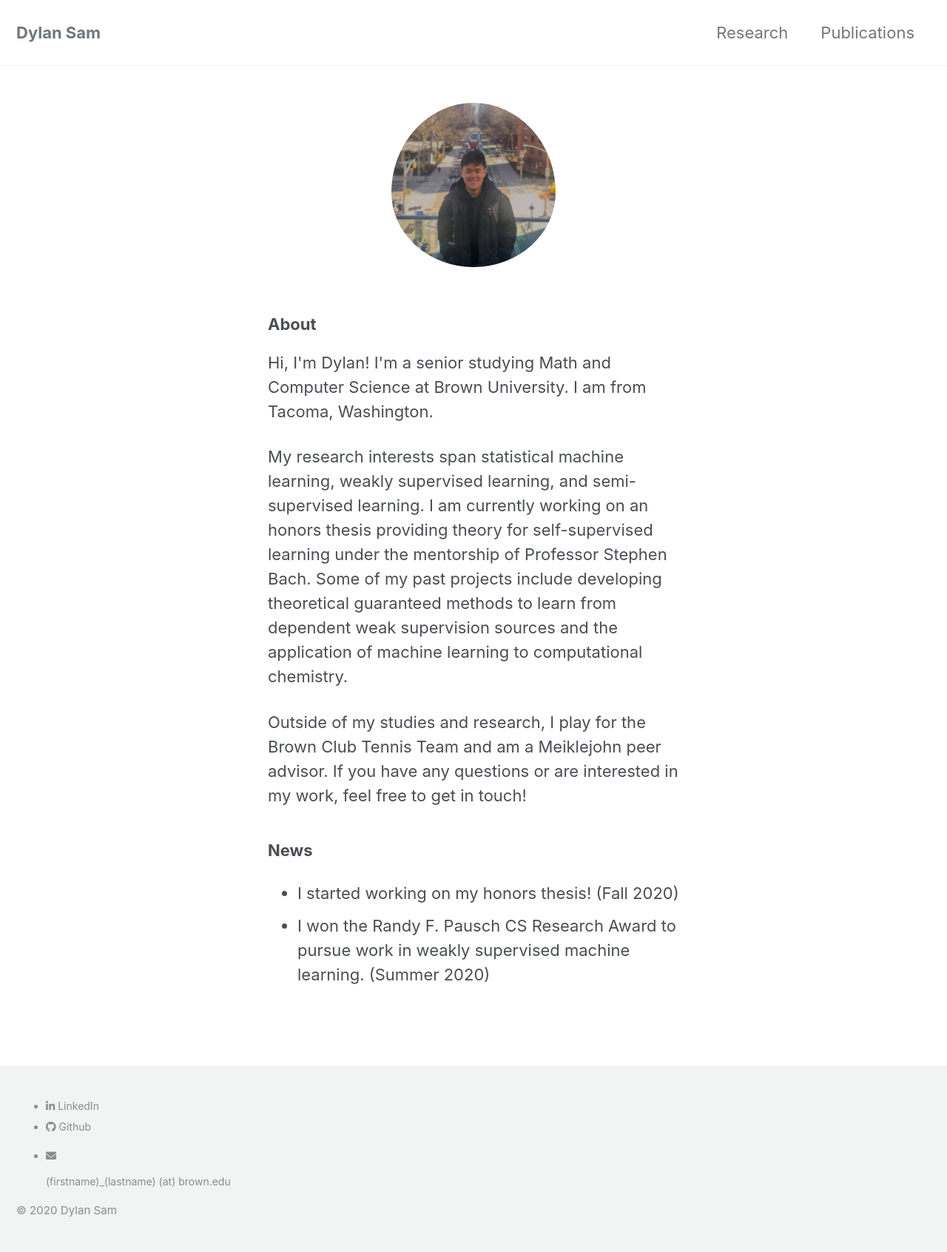
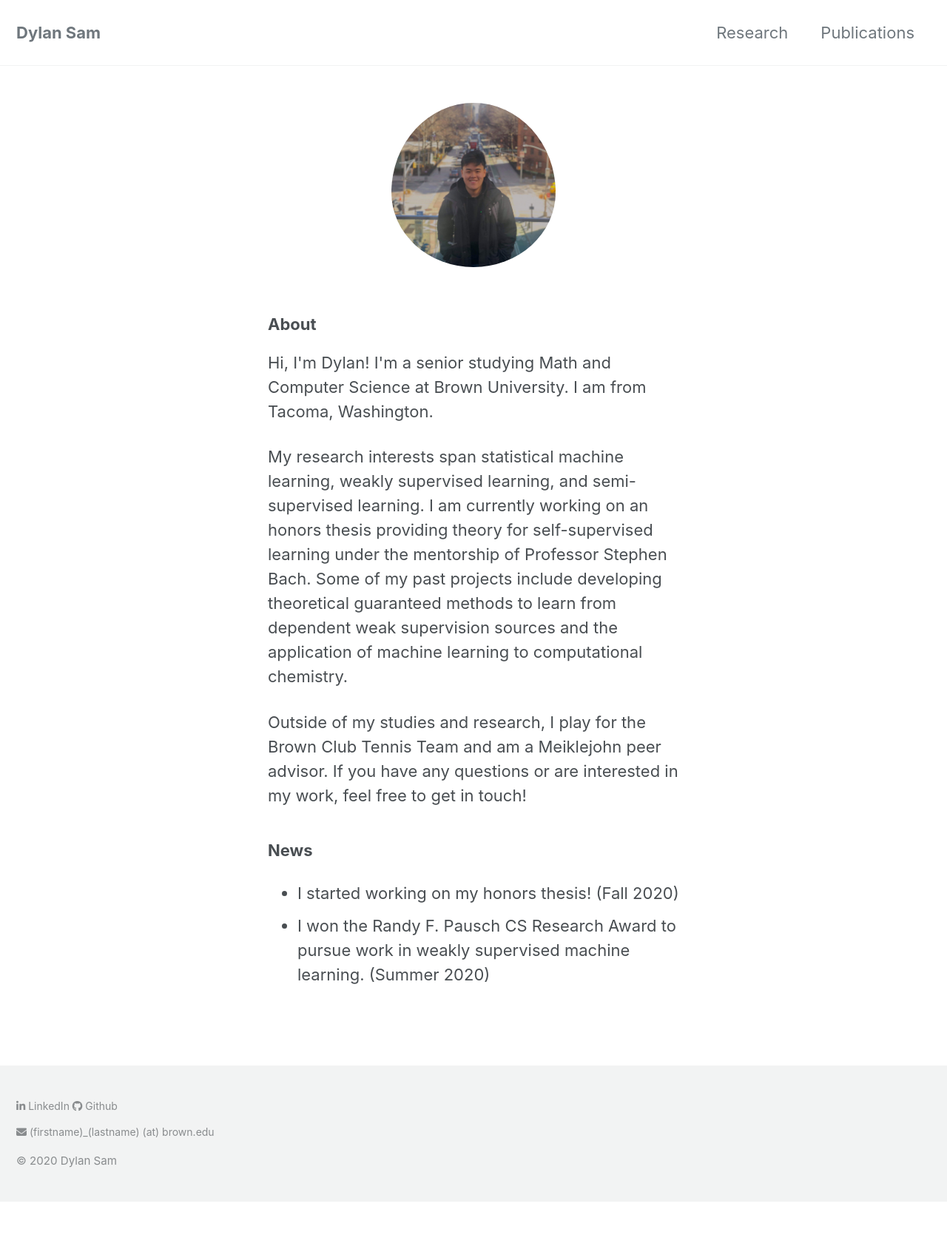
Before and after one commit to dsam99/dsam99.github.io, a Jekyll site: the page built from index.md, in a window 1280 px wide. Shown: the whole page at 74% size. Built offline with Jekyll 4.4.1, drawn with Linux system fonts in a browser that asks for light colours; cached includes are drawn as plain includes; nearby versions of some CDN libraries; after the commit the page ends 1624 px from its top, so only the background shows below that.

Commit message:
fixing formatting issues

```diff
--- a/_includes/footer/custom.html
+++ b/_includes/footer/custom.html
@@ -1,12 +1,13 @@
 <!-- start custom footer snippets -->
 <div class="footer">
-    <ul>
-        <!-- LinkedIn -->
-        <li> <i class="fab fa-linkedin-in" aria-hidden="true"></i> <a href="https://www.linkedin.com/in/dylan-sam/">LinkedIn</a>
-        <!-- Github -->
-        <li> <i class="fab fa-github" aria-hidden="true"></i> <a href="https://github.com/dsam99">Github</a></p>
-        <!-- Email -->
-        <li><i class="fa fa-envelope" aria-hidden="true"></i> <p>(firstname)_(lastname) (at) brown.edu</p>
-    </ul>
+
+    {% comment %} <li> {% endcomment %}
+    <!-- LinkedIn -->
+    <a href="https://www.linkedin.com/in/dylan-sam/"><i class="fab fa-linkedin-in" aria-hidden="true"></i> LinkedIn</a>
+    <!-- Github -->
+    <a href="https://github.com/dsam99"><i class="fab fa-github" aria-hidden="true"></i> Github </a>
+    <!-- Email -->
+    <p><i class="fa fa-envelope" aria-hidden="true"></i> (firstname)_(lastname) (at) brown.edu</p>
+
 </div>
 <!-- end custom footer snippets -->
```
